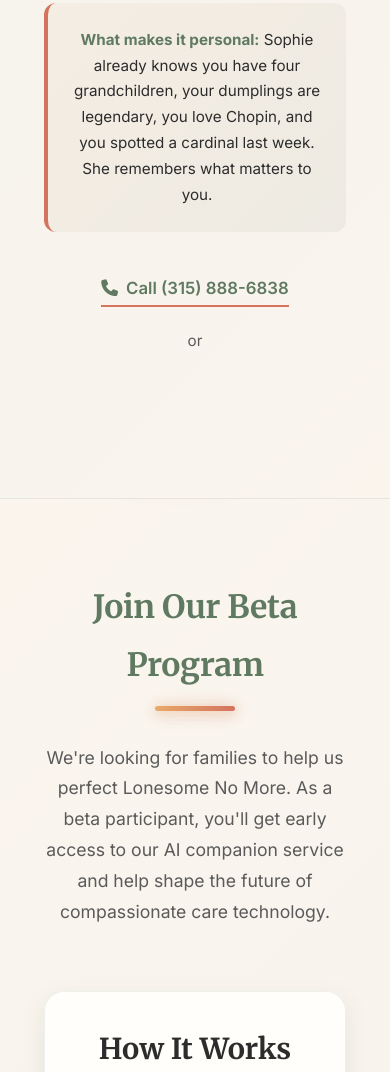
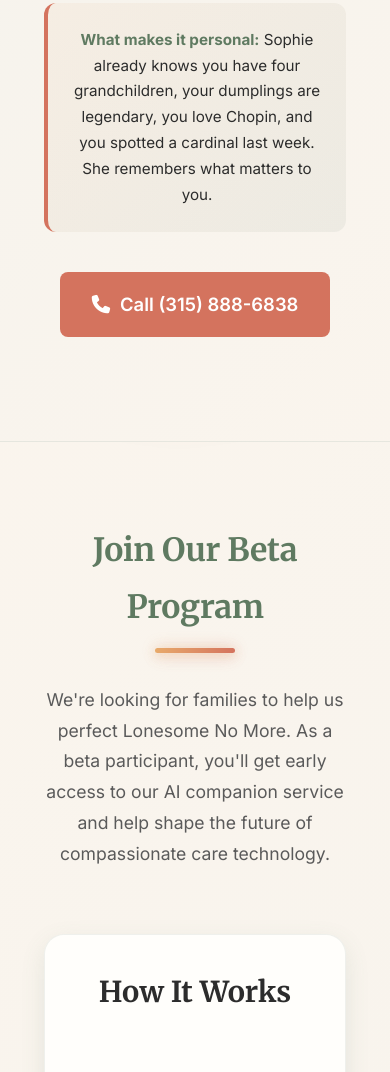
Before and after one commit to ctaloi/lonesomenomore-splash, a plain HTML site: page index.html in a window 390 px wide. Shown: the part 3091-4163 px from the top of the page. Drawn offline with Linux system fonts and the light colour scheme; a script that the page names is missing.

Commit message:
Remove widget from main page, use phone call only for Sophie demo
- Removed ElevenLabs widget from demo section
- Replaced with prominent call button
- Removed "or use the widget below" text
- Added hover effects to call button for better interactivity

🤖 Generated with [Claude Code](https://claude.com/claude-code)

Co-Authored-By: Claude <noreply@anthropic.com>

```diff
--- a/index.html
+++ b/index.html
@@ -1712,14 +1712,11 @@
                             <strong style="color: var(--primary-color);">What makes it personal:</strong> Sophie already knows you have four grandchildren, your dumplings are legendary, you love Chopin, and you spotted a cardinal last week. She remembers what matters to you.
                         </p>
                     </div>
-                    <p style="text-align: center; margin-bottom: 20px;">
-                        <a href="tel:+13158886838" style="display: inline-flex; align-items: center; gap: 8px; color: var(--primary-color); font-weight: 600; text-decoration: none; border-bottom: 2px solid var(--secondary-color); padding-bottom: 2px; font-size: 1.05rem;">
+                    <p style="text-align: center; margin-bottom: 40px;">
+                        <a href="tel:+13158886838" style="display: inline-flex; align-items: center; gap: 10px; background: var(--secondary-color); color: white; padding: 16px 32px; border-radius: 8px; text-decoration: none; font-weight: 600; font-size: 1.15rem; transition: all 0.2s ease;" onmouseover="this.style.background='#C8654F'; this.style.transform='translateY(-2px)'; this.style.boxShadow='0 4px 12px rgba(212, 115, 94, 0.2)'" onmouseout="this.style.background='var(--secondary-color)'; this.style.transform='translateY(0)'; this.style.boxShadow='none'">
                             <i class="fas fa-phone"></i>
                             Call (315) 888-6838
                         </a>
-                    </p>
-                    <p style="text-align: center; color: var(--text-medium); font-size: 0.95rem; margin-bottom: 32px;">
-                        or
                     </p>
                 </div>
 
@@ -1792,9 +1789,6 @@
                     Use the widget below or call <a href="tel:+13158886838" style="color: var(--primary-color); font-weight: 700; text-decoration: none; border-bottom: 2px solid var(--secondary-color); padding-bottom: 2px;">(315) 888-6838</a> to chat with Sophie!
                 </p>
                 -->
-            </div>
-            <div style="display: flex; justify-content: center; padding-bottom: 40px;">
-                <elevenlabs-convai agent-id="agent_4301ka6k5hnvf969wqdbpjf6paq3"></elevenlabs-convai>
             </div>
         </div>
     </section>
```
